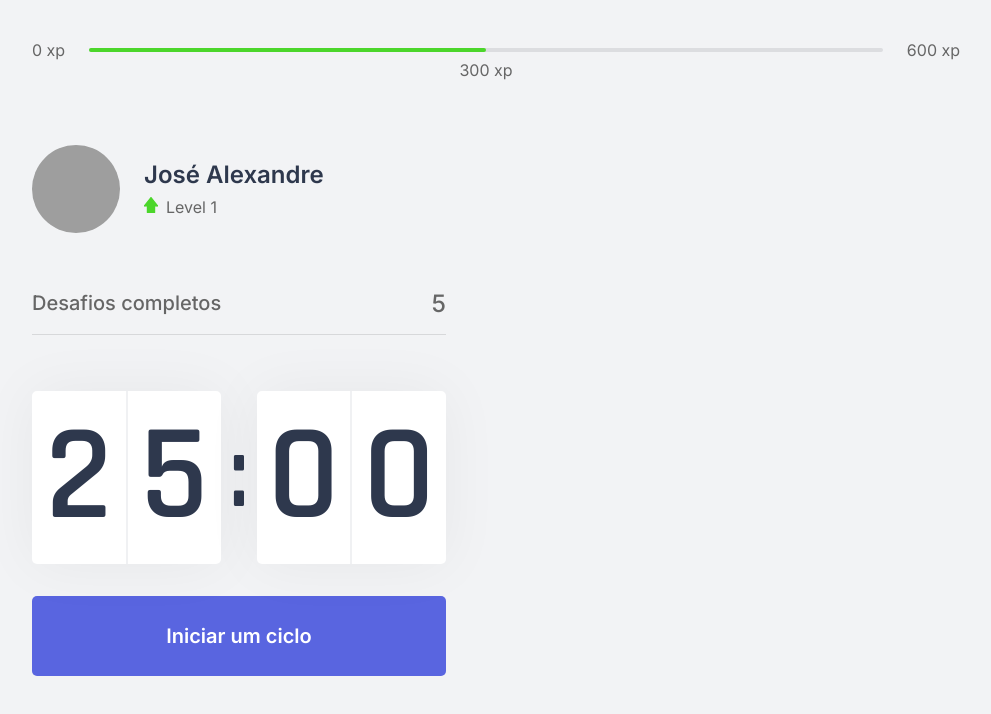
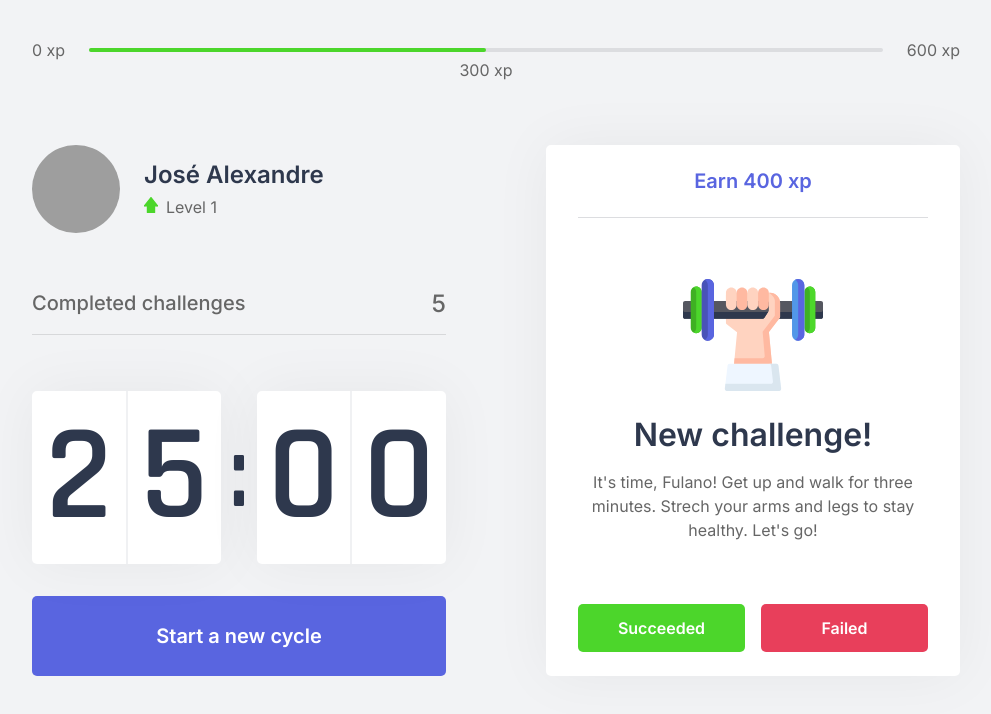
Before and after one commit to josealexandre/moveit-app, a Next.js app: page / in a window 1280 px wide. Shown: the top 714 px of the page, without its empty margins (144-1135 px from the left). Built offline with nearby package versions, Linux system fonts and the light colour scheme; grey boxes are pictures that could not be loaded.

Commit message:
Create ChallengeBox component

```diff
--- /dev/null
+++ b/src/components/ChallengeBox.tsx
@@ -0,0 +1,32 @@
+import styles from '../styles/components/ChallengeBox.module.css';
+
+export const ChallengeBox = () => {
+    const hasActiveChallenge = true;
+
+    return (
+        <div className={styles.container}>
+            { hasActiveChallenge ? (
+                <div className={styles.activeChallenge}>
+                    <header>Earn 400 xp</header>
+                    <main>
+                        <img src="icons/body.svg" alt="work out" />
+                        <strong>New challenge!</strong>
+                        <p>It's time, Fulano! Get up and walk for three minutes. Strech your arms and legs to stay healthy. Let's go!</p>
+                    </main>
+                    <footer>
+                        <button type="button" className={styles.succeededButton}>Succeeded</button>
+                        <button type="button" className={styles.failedButton}>Failed</button>
+                    </footer>
+                </div>
+            ) : (
+                <div className={styles.noActiveChallenge}>
+                    <strong>Complete a cycle to receive a new challenge</strong>
+                    <p>
+                        <img src="icons/level-up.svg" alt="Level Up" />
+                        Level up by completing challenges
+                    </p>
+                </div>
+            )}
+        </div>
+    )
+}
--- a/src/components/CompletedChallenges.tsx
+++ b/src/components/CompletedChallenges.tsx
@@ -2,7 +2,7 @@ import styles from '../styles/components/CompletedChallenges.module.css';
 
 export const CompletedChallenges = () => (
     <div className={styles.container}>
-        <span>Desafios completos</span>
+        <span>Completed challenges</span>
         <span>5</span>
     </div>
 )
--- a/src/components/Countdown.tsx
+++ b/src/components/Countdown.tsx
@@ -2,8 +2,11 @@ import { useEffect, useState } from 'react';
 import styles from '../styles/components/Countdown.module.css';
 
 export const Countdown = () => {
+    let countdownTimeout;
+
     const [time, setTime] = useState(25 * 60);
-    const [active, setActive] = useState(false);
+    const [isActive, setActive] = useState(false);
+    const [isFinished, setFinished] = useState(false);
 
     const minutes = Math.floor(time / 60);
     const seconds = time % 60;
@@ -15,13 +18,24 @@ export const Countdown = () => {
         setActive(true);
     }
 
+    const resetCountdown = () => {
+        clearTimeout(countdownTimeout);
+        setActive(false);
+        setTime(25 * 60)
+    }
+
     useEffect(() => {
-        if (active && time > 0) {
-            setTimeout(() => {
+        if (isActive && time > 0) {
+            countdownTimeout = setTimeout(() => {
                 setTime(time - 1);
             }, 1000);
         }
-    }, [active, time])
+
+        if (isActive && time === 0) {
+            setFinished(true);
+            setActive(false);
+        }
+    }, [isActive, time])
 
     return (
         <div>
@@ -36,9 +50,36 @@ export const Countdown = () => {
                     <span>{secondRight}</span>
                 </div>
             </div>
-            <button type="button" className={styles.countdownButton} onClick={startCountdown}>
-                Iniciar um ciclo
-            </button>
+            { isFinished ? (
+                <button
+                    disabled
+                    type="button"
+                    className={`${styles.countdownButton}`}
+                >
+                    Finished cycle
+                </button>
+            ) : (
+                <>
+                    { isActive ? (
+                        <button
+                            type="button"
+                            className={`${styles.countdownButton} ${styles.countdownButtonActive}`}
+                            onClick={resetCountdown}
+                        >
+                            Cancel
+                        </button>
+                    ) : (
+                        <button
+                            type="button"
+                            className={styles.countdownButton}
+                            onClick={startCountdown}
+                        >
+                            Start a new cycle
+                        </button>
+                    )}
+                </>
+            )}
+
         </div>
     )
 }
--- a/src/pages/index.tsx
+++ b/src/pages/index.tsx
@@ -1,9 +1,10 @@
+import Head from 'next/head';
 
+import { ChallengeBox } from '../components/ChallengeBox';
 import { CompletedChallenges } from '../components/CompletedChallenges';
 import { Countdown } from '../components/Countdown';
 import { ExperienceBar } from '../components/ExperienceBar';
 import { Profile } from '../components/Profile';
-import Head from 'next/head';
 
 import styles from '../styles/pages/Home.module.css';
 
@@ -23,6 +24,7 @@ export default function Home() {
           <Countdown />
         </div>
         <div>
+          <ChallengeBox />
         </div>
       </section>
     </div>
--- /dev/null
+++ b/src/styles/components/ChallengeBox.module.css
@@ -0,0 +1,108 @@
+.container {
+    height: 100%;
+    background: var(--white);
+    border-radius: 5px;
+    box-shadow: 0 0 60px rgba(0, 0, 0, 0.05);
+    padding: 1.5rem 2rem;
+
+    display: flex;
+    flex-direction: column;
+    align-items: center;
+    justify-content: center;
+
+    text-align: center;
+}
+
+.noActiveChallenge {
+    display: flex;
+    flex-direction: column;
+    align-items: center;
+}
+
+.noActiveChallenge strong {
+    font-size: 1.5rem;
+    font-weight: 500;
+    line-height: 1.4;
+}
+
+.noActiveChallenge p {
+    display: flex;
+    flex-direction: column;
+    align-items: center;
+    line-height: 1.4;
+    max-width: 70%;
+    margin-top: 3rem;
+}
+
+.noActiveChallenge p img {
+    margin-bottom: 1rem;
+}
+
+.activeChallenge {
+    height: 100%;
+    display: flex;
+    flex-direction: column;
+}
+
+.activeChallenge header {
+    color: var(--blue);
+    font-weight: 600;
+    font-size: 1.25rem;
+    padding: 0 2rem 1.5rem;
+    border-bottom: 1px solid var(--gray-line);
+}
+
+.activeChallenge main {
+    flex: 1;
+    display: flex;
+    flex-direction: column;
+    justify-content: center;
+    align-items: center;
+}
+
+.activeChallenge main strong {
+    font-size: 2rem;
+    font-weight: 600;
+    color: var(--title);
+    margin: 1.5rem 0 1rem;
+}
+
+.activeChallenge main p {
+    line-height: 1.5;
+}
+
+.activeChallenge footer {
+    display: grid;
+    grid-template-columns: 1fr 1fr;
+    gap: 1rem;
+}
+
+.activeChallenge footer button {
+    height: 3rem;
+
+    display: flex;
+    align-items: center;
+    justify-content: center;
+
+    border: 0;
+    border-radius: 5px;
+
+    color: var(--white);
+
+    font-size: 1rem;
+    font-weight: 600;
+
+    transition: filter 0.2s;
+}
+
+.activeChallenge footer button:hover {
+    filter: brightness(0.9);
+}
+
+.activeChallenge footer button.failedButton {
+    background: var(--red);
+}
+
+.activeChallenge footer button.succeededButton {
+    background: var(--green);
+}
--- a/src/styles/components/Countdown.module.css
+++ b/src/styles/components/Countdown.module.css
@@ -59,6 +59,22 @@
     transition: background-color 0.2s;
 }
 
-.countdownButton:hover {
+.countdownButton:not(:disabled):hover {
     background: var(--blue-dark);
 }
+
+.countdownButtonActive {
+    background: var(--white);
+    color: var(--title);
+}
+
+.countdownButtonActive:hover {
+    background: var(--red);
+    color: var(--white);
+}
+
+.countdownButton:disabled {
+    background: var(--white);
+    color: var(--text);
+    cursor:not-allowed;
+}
```
